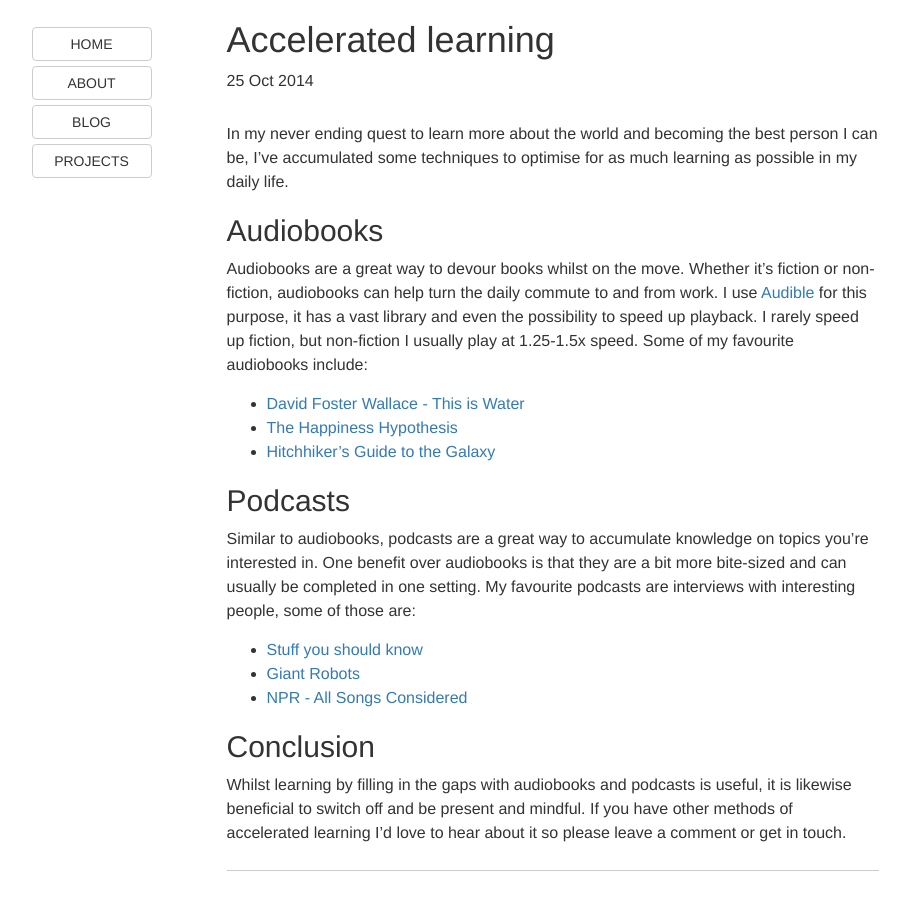
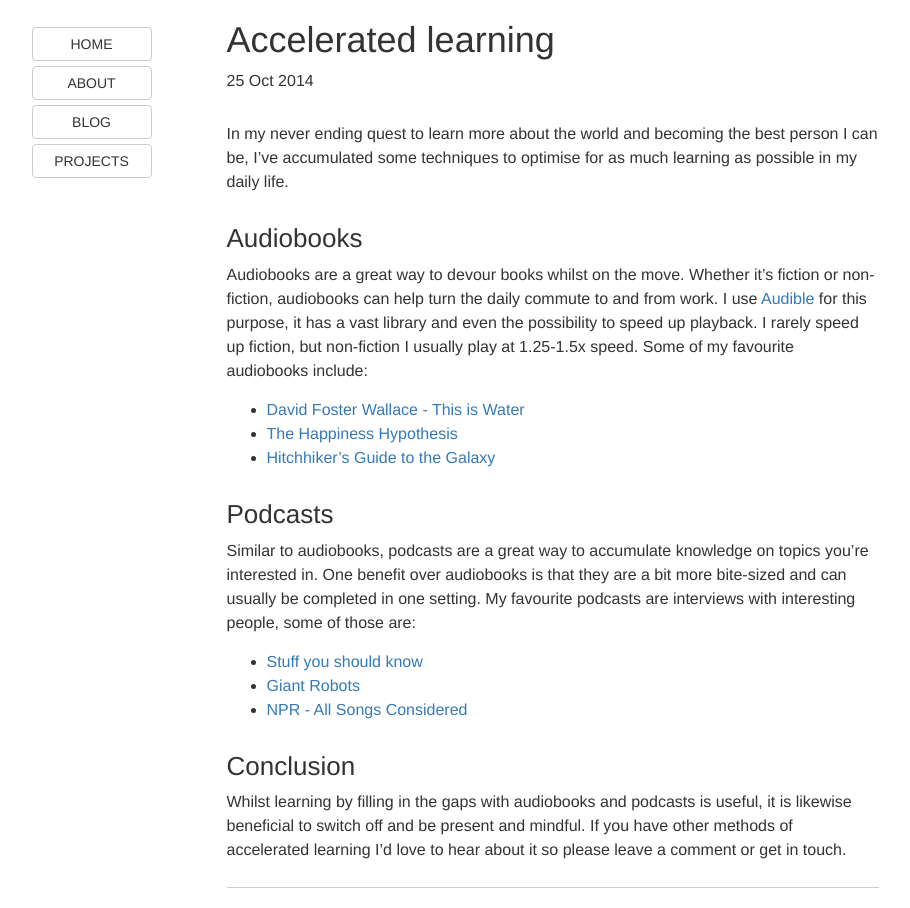
Before and after one commit to thejspr/thejspr.com, a Jekyll site: the page built from _posts/2014-10-25-accelerated-learning.md, in a window 1280 px wide. Shown: the whole page, without its empty margins (136-1046 px from the left). Built offline with Jekyll 4.4.1, drawn with Linux system fonts in a browser that asks for light colours; comment, search, counter and statistics services are not loaded.

Commit message:
More padding on subtitles

```diff
--- a/css/style.css
+++ b/css/style.css
@@ -56,6 +56,11 @@ body {
 
 .post > p {
   margin-bottom: 15px;
+}
+
+.post > h2 {
+  margin-top: 30px;
+  font-size: 26px;
 }
 
 .post img {
```
